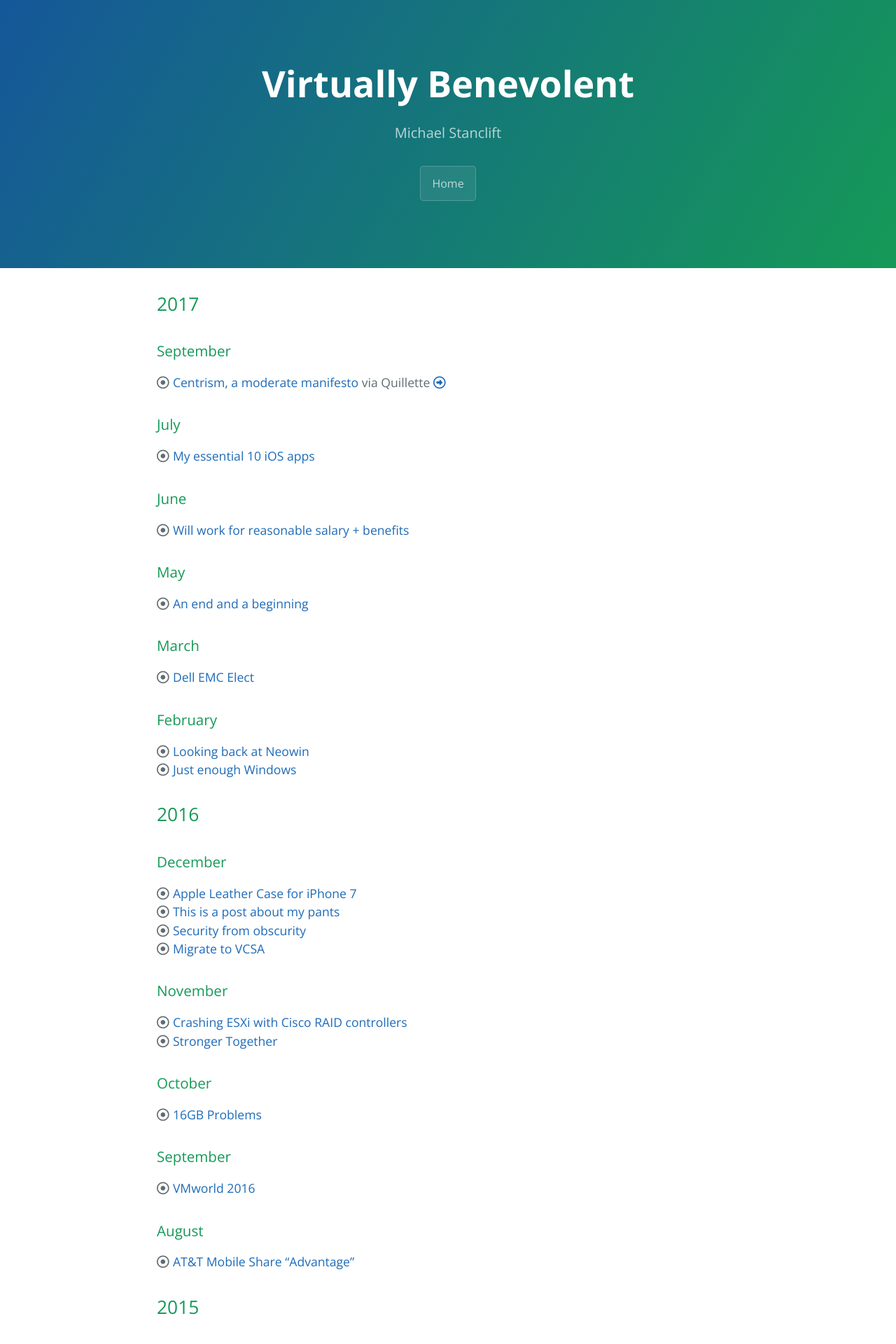
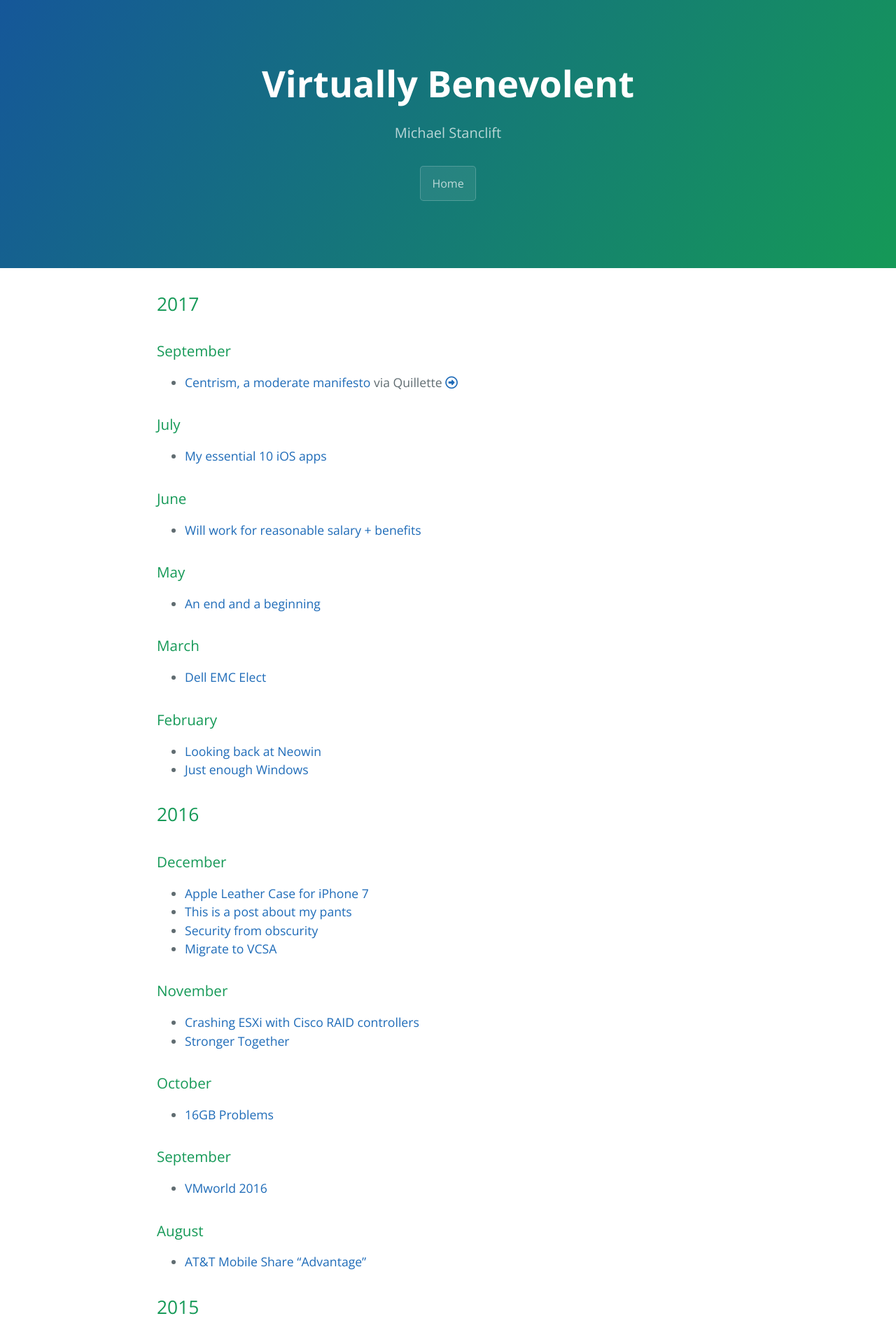
Before and after one commit to vmstan/vmstan.github.io, a Jekyll site: the page built from index.md, in a window 1280 px wide. Shown: the top 1920 px of the page at 70% size. Built offline with Jekyll 4.4.1, drawn with Linux system fonts in a browser that asks for light colours; nearby versions of some CDN libraries.

Commit message:
Remove FA icon for lists

```diff
--- a/assets/css/style.css
+++ b/assets/css/style.css
@@ -808,18 +808,3 @@ a:hover {
 .site-footer-credits {
     color: #819198
 }
-
-ul {
-    list-style: none;
-    padding: 0;
-  }
-  li {
-    padding-left: 1.3em;
-  }
-  li:before {
-    content: "\f192"; /* FontAwesome Unicode */
-    font-family: FontAwesome;
-    display: inline-block;
-    margin-left: -1.3em; /* same as padding-left set on li */
-    width: 1.3em; /* same as padding-left set on li */
-  }
```
